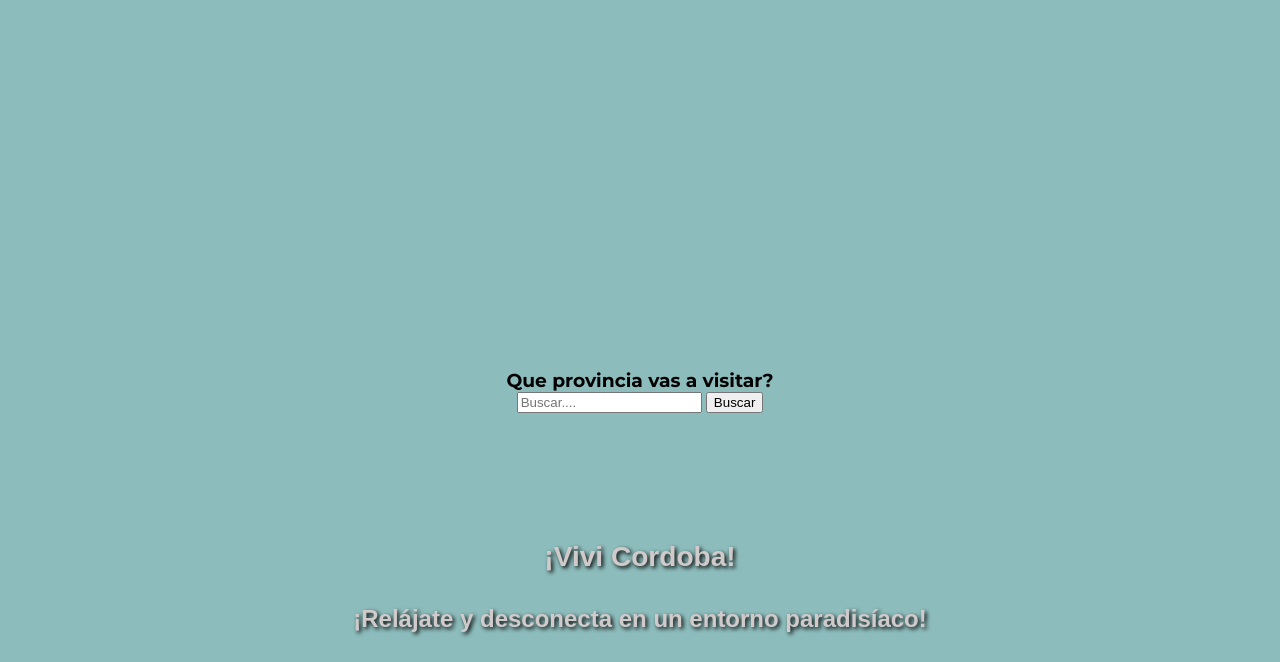
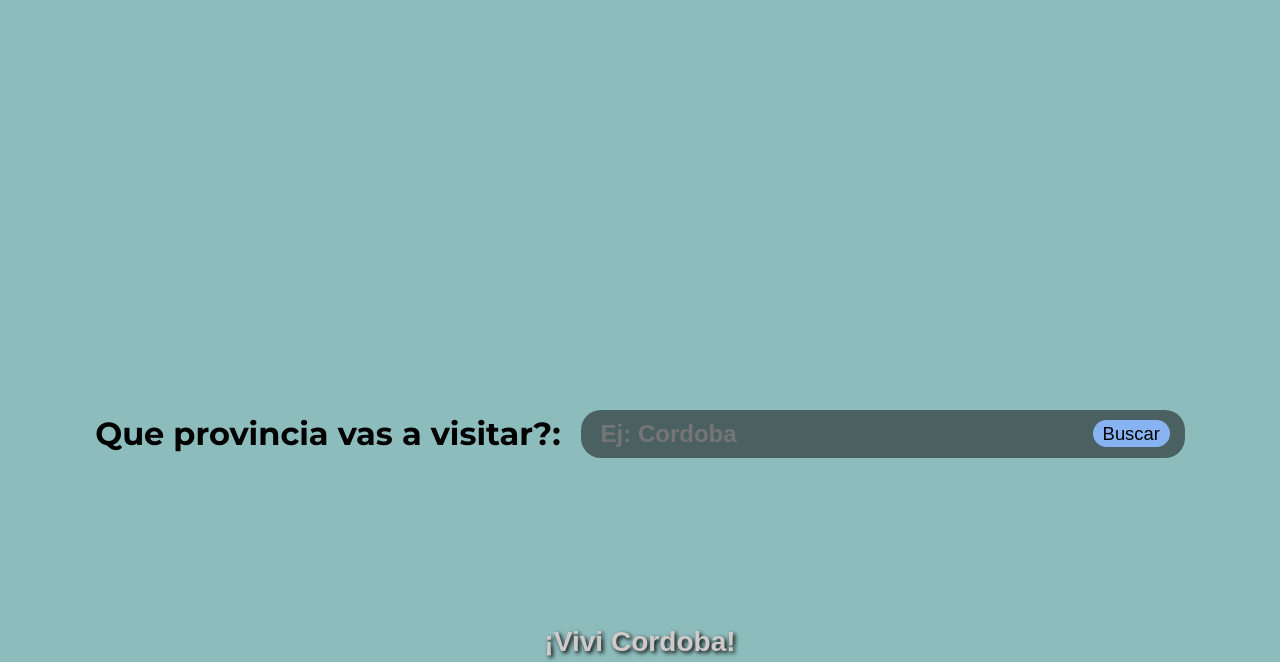
Before and after one commit to sergio-dario/Grupo1NodeJs, a plain HTML site: page Grupo1NodeJs/index.html in a window 1280 px wide. Shown: the part 431-1093 px from the top of the page. Drawn offline with Linux system fonts and the light colour scheme.

Commit message:
estilando seccion que-visitas

```diff
--- a/Grupo1NodeJs/css/style.css
+++ b/Grupo1NodeJs/css/style.css
@@ -180,20 +180,47 @@ li.dropdown {
 /*comienza seccion de busqueda*/
 .que_visitas {
     display: flex;
-    flex-direction: column;
-    /* justify-content: center; */
-    /* align-items: center; */
-    /* margin: 0 auto; */
+    justify-content: center;
+    align-items: center;
+    margin: 40px auto;
+    font-family: "Montserrat", sans-serif;
 }
 .que_visitas form {
-    display: block;
-    margin: 0 auto;
+    display: flex;
+    align-items: center;
+    /* justify-content: center; */
+    /* margin: 0 auto; */
+    background: #4b6161;
+    border-radius: 20px;
 }
 .que_visitas h3 {
     display: block;
-    margin: 0 auto;
+    margin: 0px 20px 0px 0px;
+    padding: 5px 0;
+    font-size: 2rem;
 }
-
+.input-buscador{
+    height: 100%;
+    min-width: 200px;
+    width: 40vw;
+    border: 0px;
+    outline: none;
+    font-size: 1.5rem;
+    font-weight: 550;
+    background: transparent;
+    padding: 10px 20px;
+    /* border: 2px solid #4a4a4a; */
+    /* border-radius: 10px; */
+}
+.boton-buscador{
+    height: 1.7rem;
+    font-size: 1.15rem;
+    background: #88b3f3;
+    padding: 0px 10px;
+    margin-right: 15px;
+    border: 0px;
+    border-radius: 15px;
+}
 /*termina seccion de busqueda*/
 
 footer {
--- a/Grupo1NodeJs/index.html
+++ b/Grupo1NodeJs/index.html
@@ -62,10 +62,10 @@
     </section>
     <!-- seccion de busquedas  -->
     <section id="que_visitas" class="que_visitas">
-      <h3>Que provincia vas a visitar?</h3>
+      <h3>Que provincia vas a visitar?:</h3>
       <form action="#" method="get">
         <label></label>
-        <input type="text" placeholder="Buscar...." class="input-buscador">
+        <input type="text" placeholder="Ej: Cordoba" class="input-buscador">
         <input type="submit" value="Buscar" class="boton-buscador">
       </form>
     </section>
```
